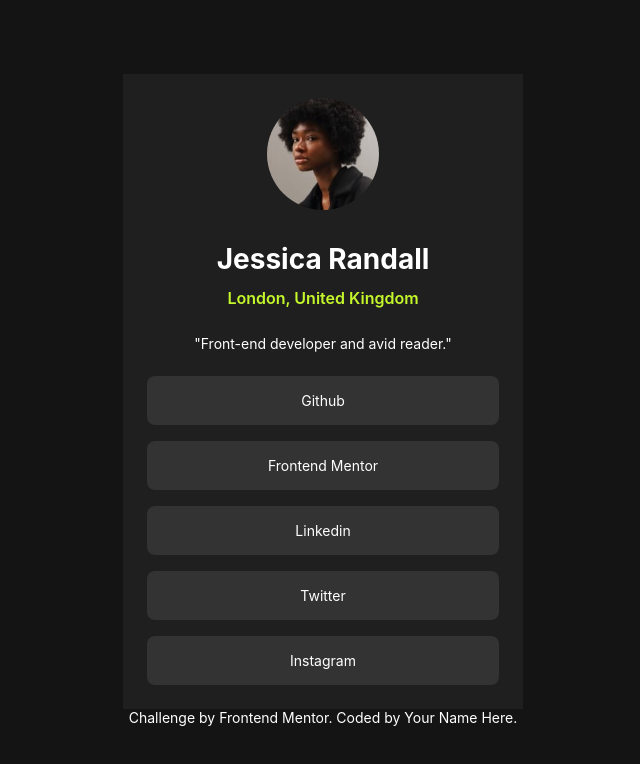
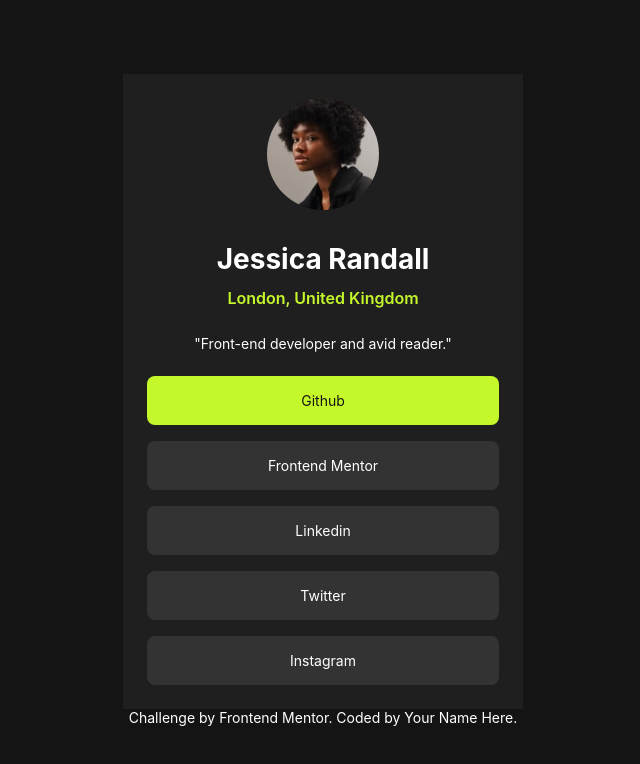
Before and after one commit to himanshu-gb/social-links-profile-challenge, a plain HTML site: page index.html in a window 1280 px wide. In both pictures the pointer is over the element "Github". Shown: the whole page, without its empty margins (317-957 px from the left). Drawn offline with Linux system fonts and the light colour scheme.

Commit message:
animation on links section

```diff
--- a/style.css
+++ b/style.css
@@ -62,9 +62,16 @@ body {
     width: 100%;
     display: block;
     text-align: center;
+    padding: 1rem;
     background: var(--clr-neutral-Grey);
     border-radius: 0.5rem;
-    padding: 1rem;
+    transition: all 0.5s ease;
+}
+
+.user-social-profile-links div:hover{
+    color: var(--clr-neutral-Off-Black);
+    background: var(--clr-Green);
+    cursor: pointer;
 }
 
 .user-social-profile-links div a{
```
